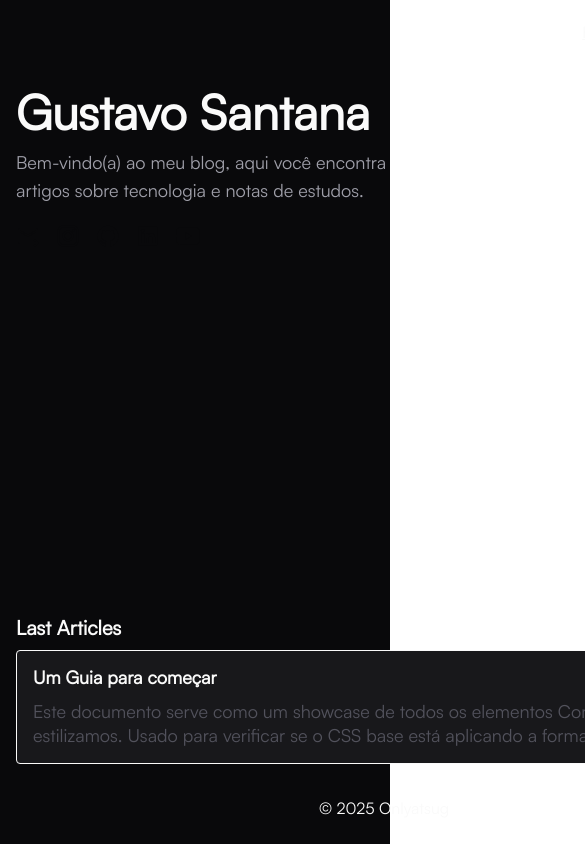
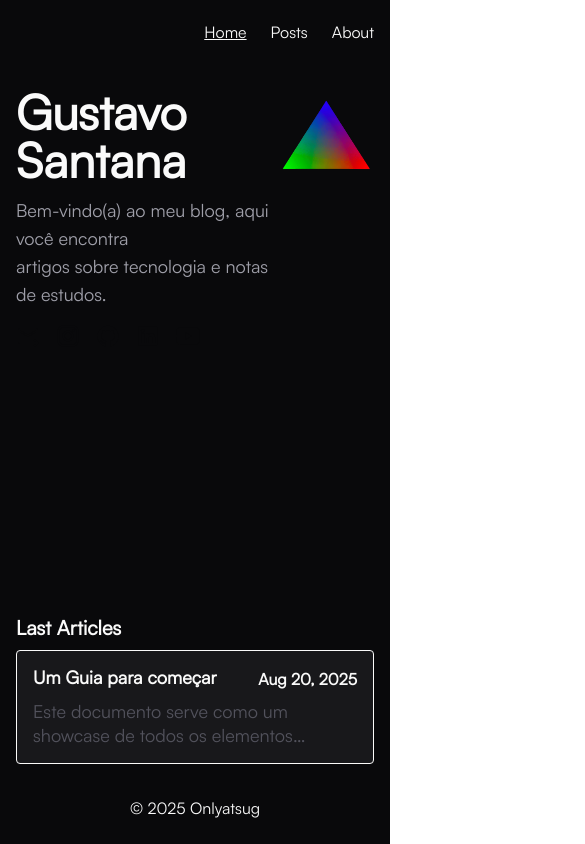
Before and after one commit to Onlyatsug/Personal-Blog, a React (Vite) app: page / in a window 390 px wide. Shown: the top 844 px of the page, 585 px wide, since content can reach past the window. Built offline with nearby package versions, Linux system fonts and the light colour scheme.

Commit message:
fix: minors bugs

```diff
--- a/src/pages/About.jsx
+++ b/src/pages/About.jsx
@@ -28,8 +28,8 @@ function About() {
           <h1 className='text-3xl font-black'>Recomendações</h1>
         </div>
         <div className='text-2xl  justify-center'>
-          <h3 className='mb-2'>Leitura</h3>
-          <div className='flex items-center gap-6'>
+          <h3 className='mb-6'>Leitura</h3>
+          <div className='flex flex-col items-center gap-6 sm:flex-row'>
             <a href="https://www.amazon.com.br/Lord-Mysteries-Vol-Clown-Part/dp/B0DQKLC79Z">
               <img src="https://m.media-amazon.com/images/I/81BKBqWOY6L._SL1500_.jpg" alt="livro" className='h-80' />
             </a>
--- a/src/pages/Home.jsx
+++ b/src/pages/Home.jsx
@@ -8,7 +8,7 @@ import PsxImg from '../assets/img/psx.png'
 function Home() {
   return (
     <div className="flex flex-col bg-zinc-950 font-satoshi text-zinc-50">
-      <div className='w-3xl m-auto flex flex-col min-h-screen px-4'>
+      <div className='max-w-3xl m-auto flex flex-col min-h-screen px-4'>
         <Header local={"home"} />
         <main className='flex flex-col flex-grow py-6'>
           <div className='flex justify-between'>
```
